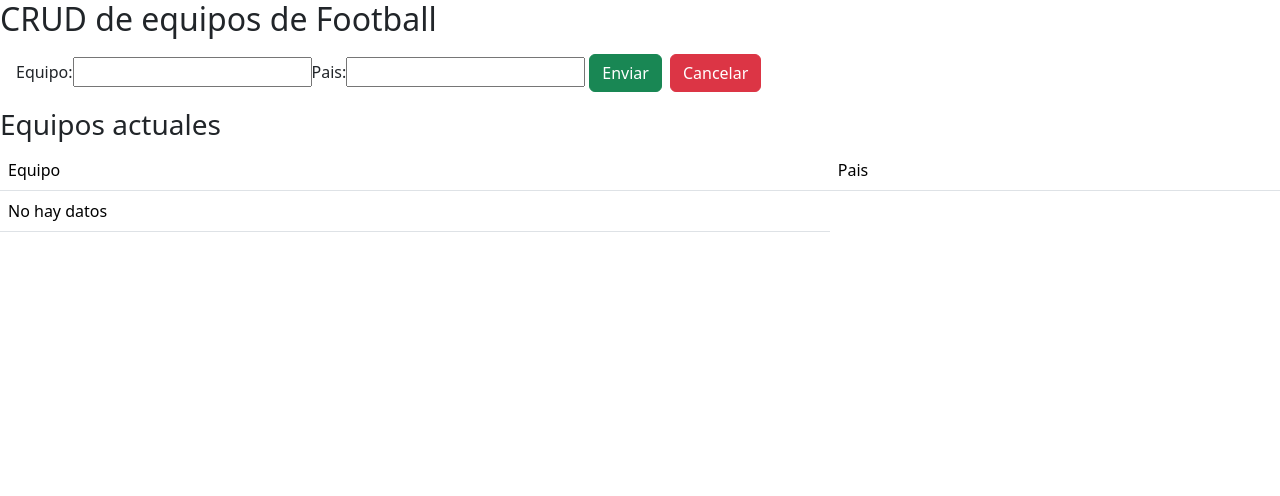
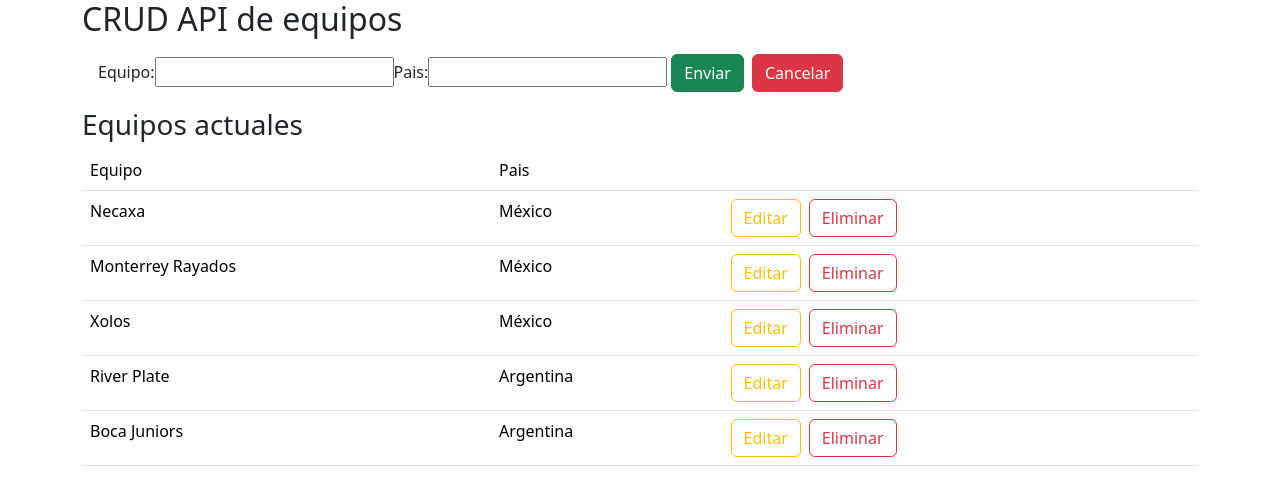
Before and after one commit to juanma89/pokedexv1, a React (Create React App) app: page / in a window 1280 px wide. Shown: the top 496 px of the page. Built offline with nearby package versions, Linux system fonts and the light colour scheme; data requests are answered from the project's data file.

Commit message:
React 24

```diff
--- a/package.json
+++ b/package.json
@@ -8,6 +8,7 @@
     "@testing-library/react": "^16.2.0",
     "@testing-library/user-event": "^13.5.0",
     "bootstrap": "^5.3.3",
+    "json-server": "^1.0.0-beta.3",
     "react": "^19.0.0",
     "react-bootstrap": "^2.10.9",
     "react-dom": "^19.0.0",
@@ -18,7 +19,8 @@
     "start": "react-scripts start",
     "build": "react-scripts build",
     "test": "react-scripts test",
-    "eject": "react-scripts eject"
+    "eject": "react-scripts eject",
+    "server": "json-server --watch ./src/api/db.json --port 3004"
   },
   "eslintConfig": {
     "extends": [
--- a/src/App.jsx
+++ b/src/App.jsx
@@ -5,14 +5,16 @@
 // import Pokemones from "./components/pokemones";
 // import Referencia from "./components/referencia";
 // import Estilos from "./components/Estilos";
-import CrudApp from "./components/crud/CrudApp";
+//import CrudApp from "./components/crud/CrudApp";
+import CrudAPI from "./components/crud/CrudAPI";
 
 // import NavScrollExample from "./components/Navbar";
 import "bootstrap/dist/css/bootstrap.min.css";
 
-const App1 = () => {
+const App = () => {
   return ( <>
-    <div>
+    <div className="container">
+      <CrudAPI/>
       {/* <Texto name="Juan" apellido="Pérez" edad={35} />
       <Texto name="Raúl" apellido="Romero" edad={45} />
       <Contador />
@@ -21,11 +23,11 @@
       <Pokemones />
       <Referencia />
       <Estilos />
-      <NavScrollExample /> */}
-      <CrudApp/>
+      <NavScrollExample />
+      <CrudApp/> */}
     </div>
     </>
   );
 };
 
-export default App1;
+export default App;
--- /dev/null
+++ b/src/api/db.json
@@ -0,0 +1,29 @@
+{
+  "equipos": [
+    {
+      "id": "1741328873062",
+      "equipo": "Necaxa",
+      "pais": "México"
+    },
+    {
+      "id": "1741328886100",
+      "equipo": "Monterrey Rayados",
+      "pais": "México"
+    },
+    {
+      "id": "1741328930898",
+      "equipo": "Xolos",
+      "pais": "México"
+    },
+    {
+      "id": "1741328990448",
+      "equipo": "River Plate",
+      "pais": "Argentina"
+    },
+    {
+      "id": "1741329002761",
+      "equipo": "Boca Juniors",
+      "pais": "Argentina"
+    }
+  ]
+}
--- /dev/null
+++ b/src/components/crud/CrudAPI.jsx
@@ -0,0 +1,76 @@
+import React, { useEffect, useState } from "react";
+import CrudForm from "./CrudForm";
+import CrudTable from "./CrudTable";
+import { helpFetch } from "../../helpers/helpFetch";
+
+const CrudAPI = () => {
+  const API = helpFetch();
+  const [editData, setEditData] = useState(null);
+  const [equipos, setEquipos] = useState([]);
+
+  useEffect(() => {
+    API.get("equipos").then((response) => {
+      if (!response.error) setEquipos(response);
+    });
+  }, []);
+
+  //AGREGAR UN EQUIPO
+  const addEquipo = (equipo) => {
+    const options = {
+      body: equipo,
+    };
+    API.post("equipos", options).then((response) => {
+      if (!response.error) setEquipos([...equipos, equipo]);
+    });
+  };
+
+  //EDITAR UN EQUIPO
+  const editEquipo = (equipo) => {
+    const options = {
+      body: equipo,
+    };
+    API.put("equipos", options, equipo.id).then((response) => {
+      if (!response.error) {
+        const newEquipos = equipos.map((el) =>
+          el.id === equipo.id ? equipo : el
+        );
+        setEquipos(newEquipos);
+        setEditData(null);
+      }
+    });
+  };
+
+  //ELIMINAR UN EQUIPO
+  const deleteEquipo = (id) => {
+    const isDelete = window.confirm(
+      `¿Deseas eliminar el registro con el id: ${id}?`
+    );
+
+    if (isDelete) {
+      API.del("equipos", id).then((response) => {
+        if (!response.error) {
+          const newEquipos = equipos.filter((el) => el.id !== id);
+          setEquipos(newEquipos);
+        }
+      });
+    }
+  };
+
+  return (
+    <>
+      <h2>CRUD API de equipos</h2>
+      <CrudForm
+        addEquipo={addEquipo}
+        editEquipo={editEquipo}
+        editData={editData}
+      />
+      <CrudTable
+        equipos={equipos}
+        setEditData={setEditData}
+        deleteEquipo={deleteEquipo}
+      />
+    </>
+  );
+};
+
+export default CrudAPI;
--- a/src/components/crud/CrudForm.jsx
+++ b/src/components/crud/CrudForm.jsx
@@ -2,7 +2,6 @@
 
 const CrudForm = ({ addEquipo, editEquipo, editData }) => {
   useEffect(() => {
-    console.log(editData);
   }, [editData]);
 
   const [formData, setFormData] = useState({
--- /dev/null
+++ b/src/helpers/helpFetch.js
@@ -0,0 +1,44 @@
+export const helpFetch = () => {
+  const URL = "http://localhost:3004/";
+  const customFetch = (endpoint, options = {}) => {
+    options.method = options.method || "GET";
+    options.headers = {
+      "content-type": "application/json",
+    };
+
+    if (options.body) {
+      options.body = JSON.stringify(options.body);
+    }
+
+    return fetch(`${URL}${endpoint}`, options)
+      .then((response) => {
+        return response.ok
+          ? response.json()
+          : Promise.reject({
+              error: true,
+              status: response.status,
+              statusText: response.statusText,
+            });
+      }).catch(error => error);
+  };
+  const get = (endpoint) => customFetch(endpoint);
+
+  const post = (endpoint, options) => {
+    options.method = "POST"
+    return customFetch(endpoint, options)
+  }
+
+  const put = (endpoint, options, id) => {
+    options.method = "PUT"
+    return customFetch(`${endpoint}/${id}`, options)
+  }
+
+  const del = (endpoint, id) => {
+    const options ={
+        method: "DELETE"
+    }
+    return customFetch(`${endpoint}/${id}`, options)
+  }
+
+  return { get, post, put, del };
+};
```
Also changed, not shown: 1 other file (tests, documents, lock files or other folders).
